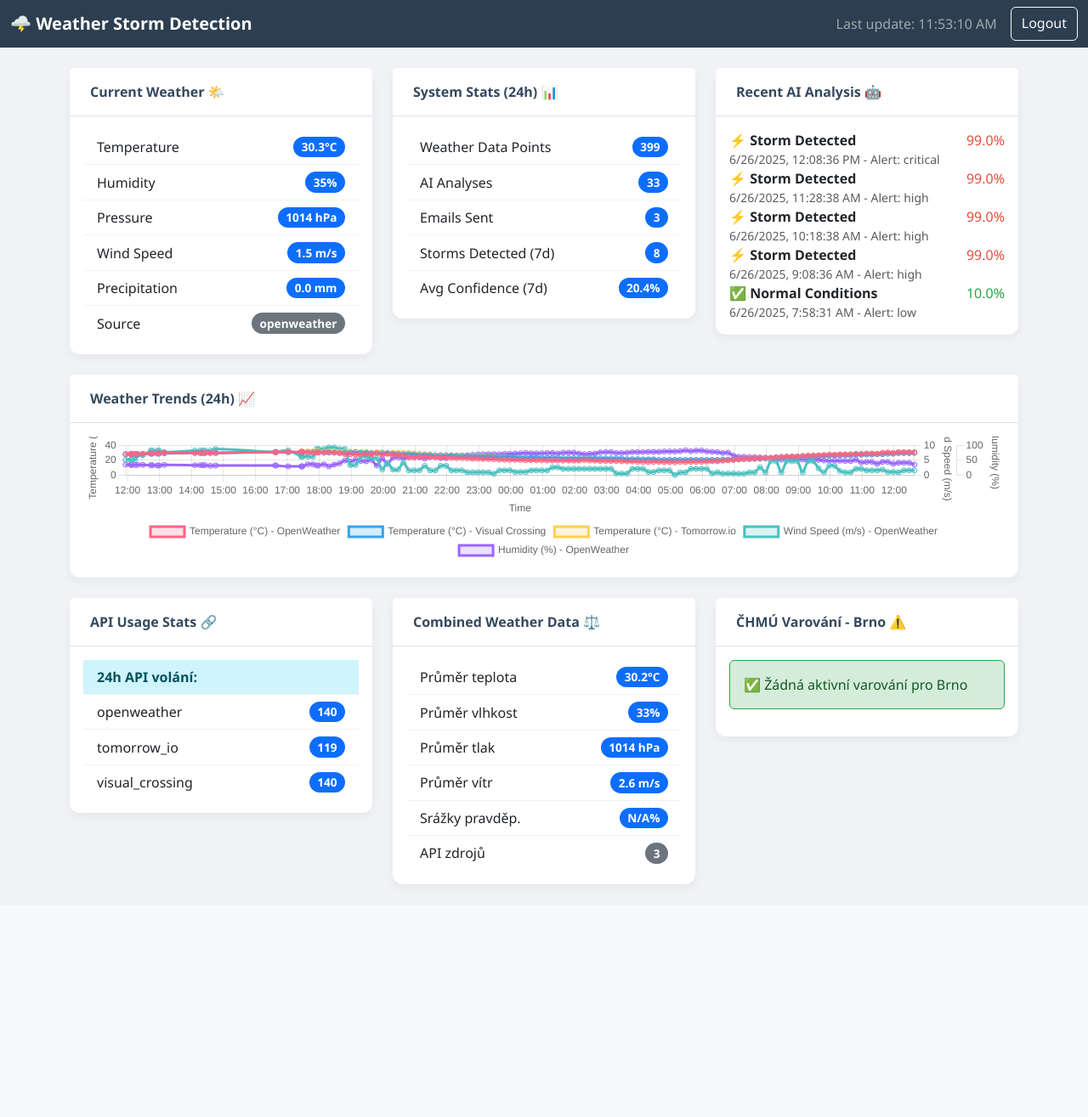
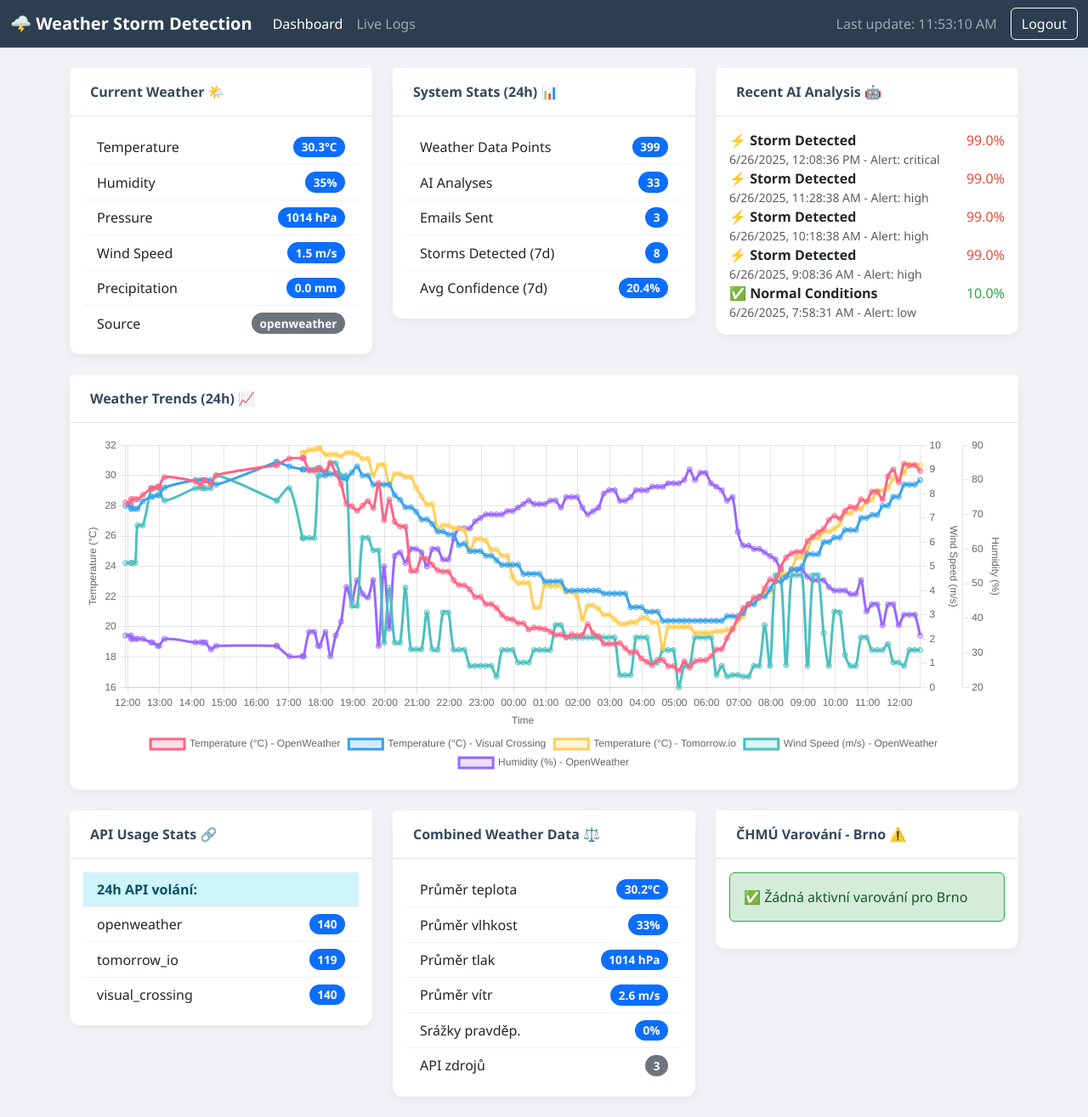
Before and after one commit to 271301-IBE/weather-storm-detector-ai, a Flask app: page / in a window 1280 px wide. Shown: the whole page at 85% size. Before the commit the page ends 1047 px from the top, so only its background shows below. Run offline with Flask 3, Linux system fonts and the light colour scheme; the visitor is signed in with stand-in values (Sample User, id 1); data comes from the database, SQL or seed files in the repository; data that the repository does not hold is empty.

Commit message:
Feat: Enhance web dashboard with precipitation probability fix, larger charts, and live logs
- Fix: Corrected "Precipitation Probability" displaying as "N/A%" by setting `precipitation_probability` to `None` in `data_fetcher.py` when data is unavailable, allowing proper averaging.
- Feat: Enlarged weather charts in `templates/dashboard.html` for better readability.
- Feat: Added a "Live Logs" tab to the web dashboard, streaming real-time log data from `weather_monitor.log` via a new `/api/live_logs` endpoint in `web_app.py`.

```diff
--- a/data_fetcher.py
+++ b/data_fetcher.py
@@ -130,7 +130,7 @@
             wind_speed=wind.get("speed", 0.0),
             wind_direction=wind.get("deg", 0.0),
             precipitation=data.get("rain", {}).get("1h", 0.0),
-            precipitation_probability=0.0,  # Not available in current weather
+            precipitation_probability=None,  # Not available in current weather
             condition=condition,
             visibility=data.get("visibility", 10000) / 1000,  # Convert to km
             cloud_cover=clouds.get("all", 0.0),
--- a/templates/dashboard.html
+++ b/templates/dashboard.html
@@ -93,13 +93,38 @@
             border-color: #343a40;
             color: #1b1e21;
         }
+        #weatherChart {
+            height: 400px; /* Make chart taller */
+        }
+        #liveLogsContainer {
+            background-color: #333;
+            color: #0f0;
+            font-family: 'monospace';
+            padding: 15px;
+            border-radius: 0.5rem;
+            height: 500px;
+            overflow-y: scroll;
+            white-space: pre-wrap;
+            word-wrap: break-word;
+        }
     </style>
 </head>
 <body>
     <nav class="navbar navbar-expand-lg navbar-dark bg-dark">
         <div class="container-fluid">
             <a class="navbar-brand" href="#">🌩️ Weather Storm Detection</a>
-            <div class="d-flex">
+            <button class="navbar-toggler" type="button" data-bs-toggle="collapse" data-bs-target="#navbarNav" aria-controls="navbarNav" aria-expanded="false" aria-label="Toggle navigation">
+                <span class="navbar-toggler-icon"></span>
+            </button>
+            <div class="collapse navbar-collapse" id="navbarNav">
+                <ul class="navbar-nav me-auto mb-2 mb-lg-0">
+                    <li class="nav-item">
+                        <a class="nav-link active" aria-current="page" href="#dashboard" onclick="showTab('dashboard')">Dashboard</a>
+                    </li>
+                    <li class="nav-item">
+                        <a class="nav-link" href="#live-logs" onclick="showTab('live-logs')">Live Logs</a>
+                    </li>
+                </ul>
                 <span class="navbar-text me-3" id="lastUpdate">Loading...</span>
                 <a href="/logout" class="btn btn-outline-light">Logout</a>
             </div>
@@ -107,6 +132,7 @@
     </nav>
 
     <div class="container mt-4">
+        <div id="dashboard-content">
             <div class="row">
                 <div class="col-lg-4">
                     <div class="card">
@@ -171,8 +197,24 @@
             </div>
         </div>
 
+        <div id="live-logs-content" style="display:none;">
+            <div class="row">
+                <div class="col-lg-12">
+                    <div class="card">
+                        <div class="card-header">Live Logs 📜</div>
+                        <div class="card-body">
+                            <pre id="liveLogsContainer">Loading logs...</pre>
+                        </div>
+                    </div>
+                </div>
+            </div>
+        </div>
+    </div>
+
+    <script src="https://cdn.jsdelivr.net/npm/bootstrap@5.3.0/dist/js/bootstrap.bundle.min.js"></script>
     <script>
         let weatherChart;
+        let eventSource;
 
         // Auto-refresh data every 30 seconds
         setInterval(loadAllData, 30000);
@@ -180,7 +222,27 @@
         // Load all data on page load
         window.onload = function() {
             loadAllData();
+            showTab('dashboard'); // Default to dashboard tab
         };
+
+        function showTab(tabId) {
+            document.getElementById('dashboard-content').style.display = 'none';
+            document.getElementById('live-logs-content').style.display = 'none';
+
+            document.querySelector('.nav-link.active').classList.remove('active');
+
+            if (tabId === 'dashboard') {
+                document.getElementById('dashboard-content').style.display = 'block';
+                document.querySelector('a[href="#dashboard"]').classList.add('active');
+                if (eventSource) {
+                    eventSource.close(); // Close log stream if switching away
+                }
+            } else if (tabId === 'live-logs') {
+                document.getElementById('live-logs-content').style.display = 'block';
+                document.querySelector('a[href="#live-logs"]').classList.add('active');
+                loadLiveLogs();
+            }
+        }
 
         function loadAllData() {
             loadCurrentWeather();
@@ -339,7 +401,7 @@
                                     backgroundColor: 'rgba(255, 99, 132, 0.2)',
                                     tension: 0.3,
                                     fill: false,
-                                    yAxisID: 'y'
+                                    yAxisID: 'y-temp'
                                 },
                                 {
                                     label: 'Temperature (°C) - Visual Crossing',
@@ -348,7 +410,7 @@
                                     backgroundColor: 'rgba(54, 162, 235, 0.2)',
                                     tension: 0.3,
                                     fill: false,
-                                    yAxisID: 'y'
+                                    yAxisID: 'y-temp'
                                 },
                                 {
                                     label: 'Temperature (°C) - Tomorrow.io',
@@ -357,7 +419,7 @@
                                     backgroundColor: 'rgba(255, 206, 86, 0.2)',
                                     tension: 0.3,
                                     fill: false,
-                                    yAxisID: 'y'
+                                    yAxisID: 'y-temp'
                                 },
                                 {
                                     label: 'Wind Speed (m/s) - OpenWeather',
@@ -366,7 +428,7 @@
                                     backgroundColor: 'rgba(75, 192, 192, 0.2)',
                                     tension: 0.3,
                                     fill: false,
-                                    yAxisID: 'y1'
+                                    yAxisID: 'y-wind'
                                 },
                                 {
                                     label: 'Humidity (%) - OpenWeather',
@@ -375,7 +437,7 @@
                                     backgroundColor: 'rgba(153, 102, 255, 0.2)',
                                     tension: 0.3,
                                     fill: false,
-                                    yAxisID: 'y2'
+                                    yAxisID: 'y-humidity'
                                 }
                             ]
                         },
@@ -400,16 +462,19 @@
                                         text: 'Time'
                                     }
                                 },
-                                y: {
+                                'y-temp': {
                                     type: 'linear',
                                     display: true,
                                     position: 'left',
                                     title: {
                                         display: true,
                                         text: 'Temperature (°C)'
-                                    }
                                     },
-                                y1: {
+                                    grid: {
+                                        drawOnChartArea: true,
+                                    },
+                                },
+                                'y-wind': {
                                     type: 'linear',
                                     display: true,
                                     position: 'right',
@@ -420,10 +485,12 @@
                                     grid: {
                                         drawOnChartArea: false,
                                     },
+                                    // Offset this axis slightly if it overlaps with y-humidity
+                                    // offset: true
                                 },
-                                y2: {
+                                'y-humidity': {
                                     type: 'linear',
-                                    display: true, // Set to true to display humidity axis
+                                    display: true,
                                     position: 'right',
                                     title: {
                                         display: true,
@@ -432,8 +499,9 @@
                                     grid: {
                                         drawOnChartArea: false,
                                     },
-                                    // Offset this axis slightly if it overlaps with y1
-                                    // offset: true
+                                    // Ensure this axis is distinct from y-wind if both are on the right
+                                    // You might need to adjust `offset` or `position` more carefully
+                                    // For now, let's assume they won't overlap too badly or one will be primary
                                 }
                             },
                             plugins: {
@@ -569,6 +637,30 @@
                     document.getElementById('chmiWarnings').innerHTML = '<p class="text-center text-danger">Error loading ČHMÚ warnings</p>';
                 });
         }
+
+        function loadLiveLogs() {
+            const logContainer = document.getElementById('liveLogsContainer');
+            logContainer.innerHTML = ''; // Clear previous logs
+
+            if (eventSource) {
+                eventSource.close();
+            }
+
+            eventSource = new EventSource('/api/live_logs');
+
+            eventSource.onmessage = function(event) {
+                const newLogEntry = document.createElement('div');
+                newLogEntry.textContent = event.data;
+                logContainer.appendChild(newLogEntry);
+                logContainer.scrollTop = logContainer.scrollHeight; // Auto-scroll to bottom
+            };
+
+            eventSource.onerror = function(err) {
+                console.error('EventSource failed:', err);
+                eventSource.close();
+                logContainer.innerHTML += '\n<span style="color: red;">Error connecting to log stream. Please refresh the page.</span>';
+            };
+        }
     </script>
 </body>
 </html>
```
Also changed, not shown: web_app.py (+75 -22 lines). Lines whose indentation alone changed are shown as unchanged.
